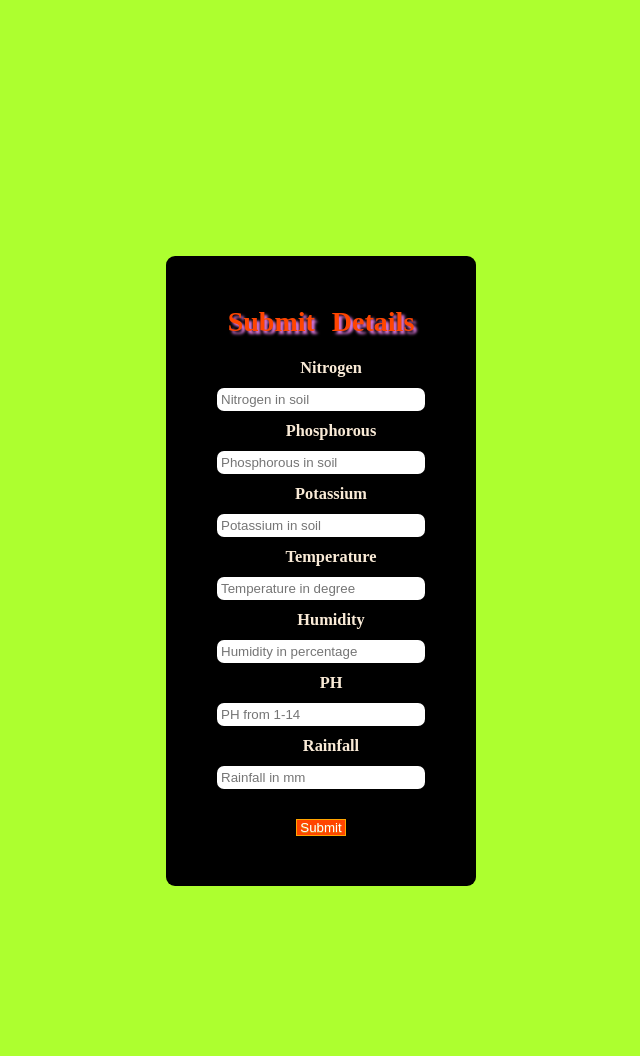
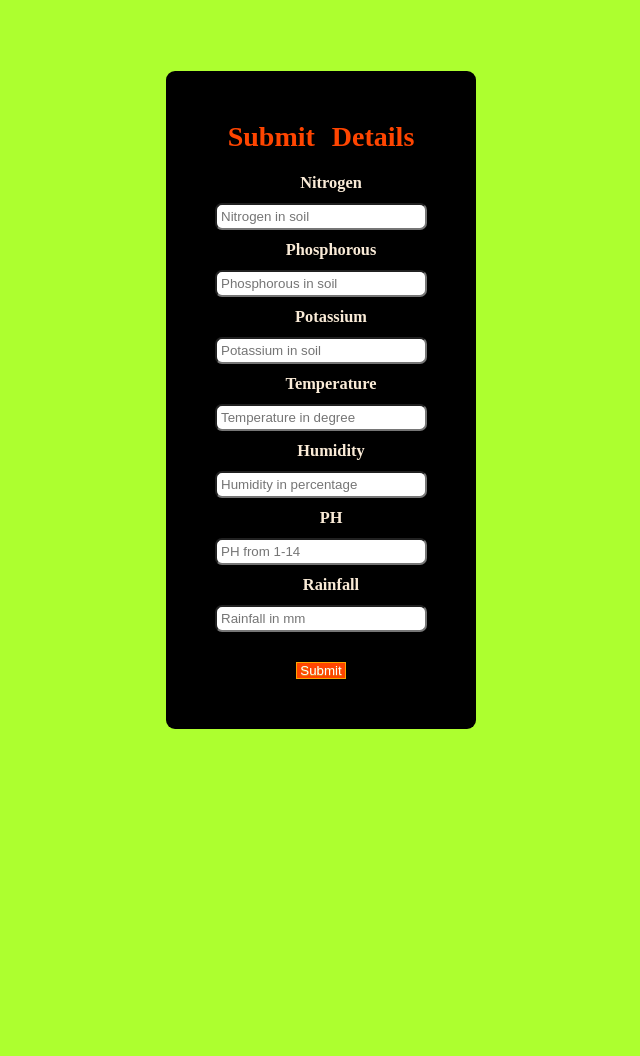
Before and after one commit to Roshan9760/Crop-Recommendation-System, a Flask app: page / in a window 1280 px wide. Shown: the whole page, without its empty margins (319-959 px from the left). After the commit the page ends 729 px from the top, so only its background shows below. Run offline with Flask 2, Linux system fonts and the light colour scheme.

Commit message:
upadted code

```diff
--- a/website/templates/index.html
+++ b/website/templates/index.html
@@ -1,4 +1,9 @@
-{% extends "base.html" %}{%block content%}Details collection{% endblock%} {%block body%}
+{% extends "base.html" %}
+{% block content %}
+    Details collection
+{% endblock %}
+
+{% block body %}
 <style>
     * {
         margin: 0;
@@ -13,6 +18,9 @@
     body {
         height: 100vh;
         background-color: greenyellow;
+        display: flex;
+        align-items: center;
+        justify-content: center;
     }
 
     h3 {
@@ -26,8 +34,6 @@
     }
 
     .form {
-        margin: auto;
-        margin-top: 20%;
         padding: 30px;
         width: 250px;
         background-color: black;
@@ -38,7 +44,6 @@
         margin: 10px;
         padding: 4px;
         width: 200px;
-        border: 50px;
         border-radius: 7px;
     }
 
@@ -62,13 +67,10 @@
         border-color: rgb(20, 16, 14);
     }
 </style>
+
 <div class="form">
     <form action="/login" method="post">
-        <!-- Name:
-    <input type="text" name="nm" placeholer="Name" />
-    <p><input type="submit" value="submit" /></p> -->
-        <!-- <form action="#"> -->
-        <h1 style="color: orangered;text-shadow: 3px 3px 3px violet;">
+        <h1 style="color: orangered;">
             <center>Submit Details</center>
         </h1>
         <h3>Nitrogen</h3>
@@ -92,8 +94,7 @@
         </select> -->
         <h3>Rainfall</h3>
         <input type="number" step="any" min="" max="" name="Rainfall" placeholder="Rainfall in mm" class="box" required /><br />
-
         <p><input type="submit" class="button" value=" Submit " /></p>
     </form>
 </div>
-{% endblock%}
+{% endblock %}
```
